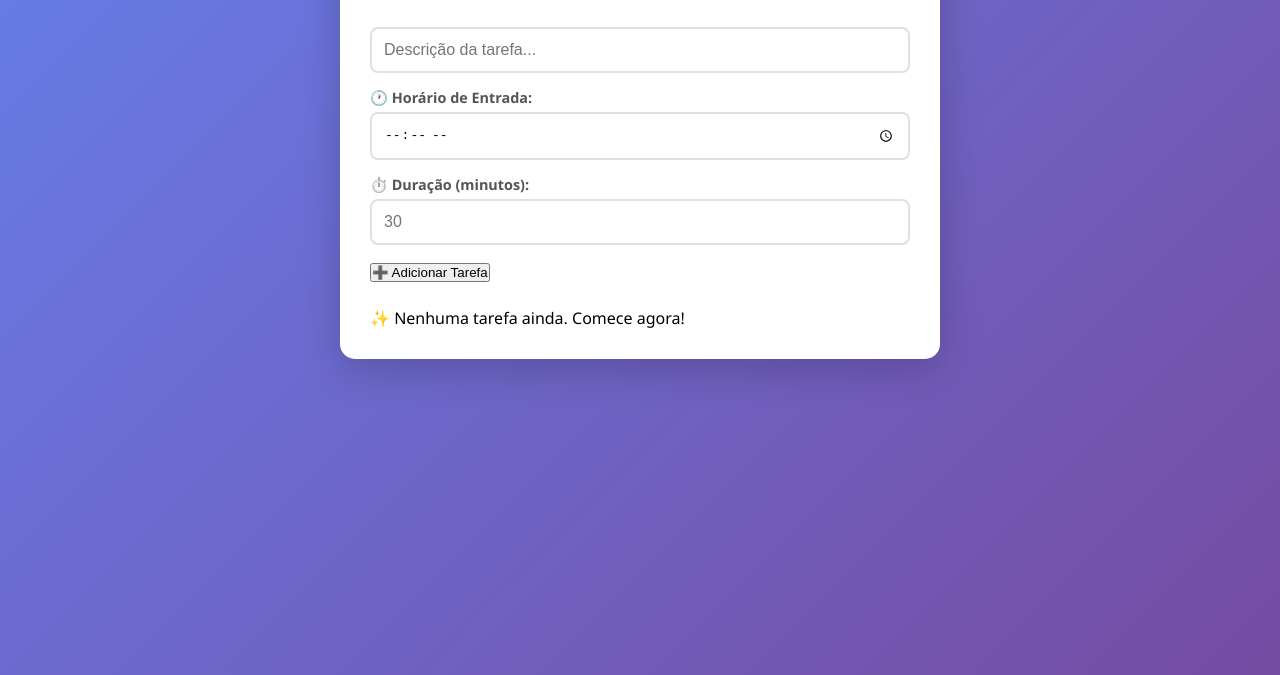
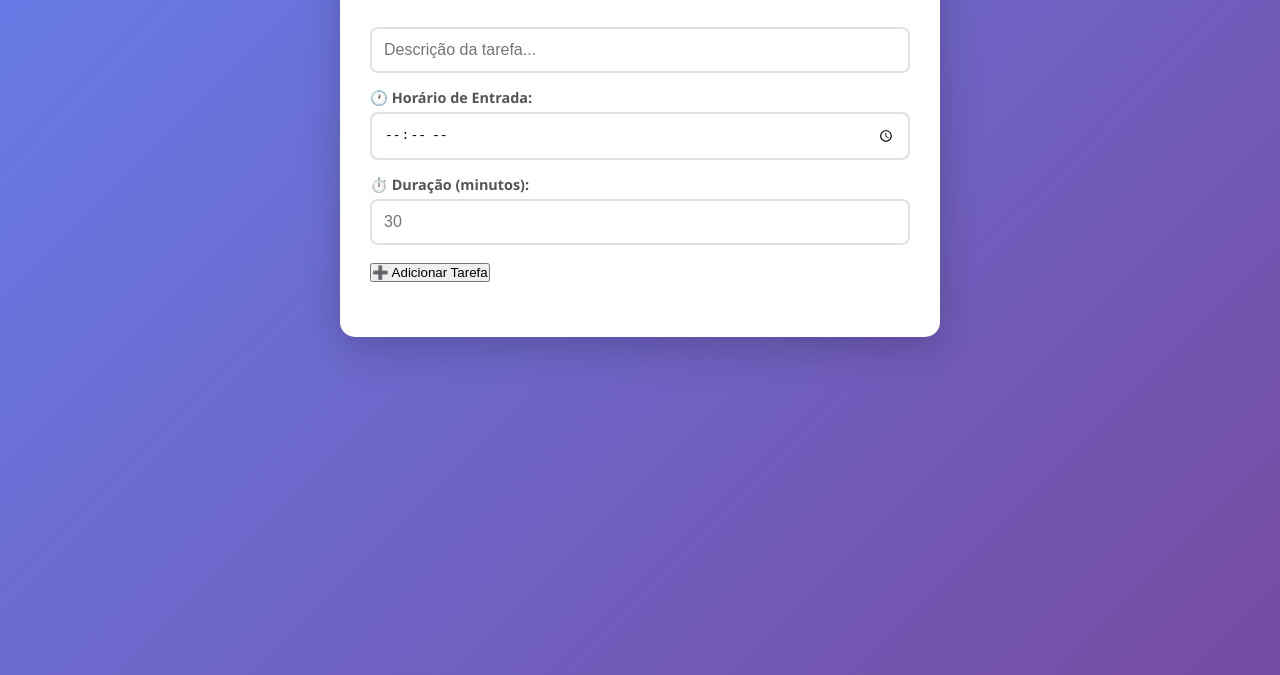
Before and after one commit to RwD-7/RwD-7-to_do-list, a plain HTML site: page index.html in a window 1280 px wide. Shown: the part 125-800 px from the top of the page. Drawn offline with Linux system fonts and the light colour scheme.

Commit message:
Update index.html

```diff
--- a/index.html
+++ b/index.html
@@ -37,7 +37,7 @@
         <ul id="task-list" class="task-list"></ul>
 
         <div id="empty-state" class="empty-state">
-            <p>✨ Nenhuma tarefa ainda. Comece agora!</p>
+
         </div>
     </div>
 
```
